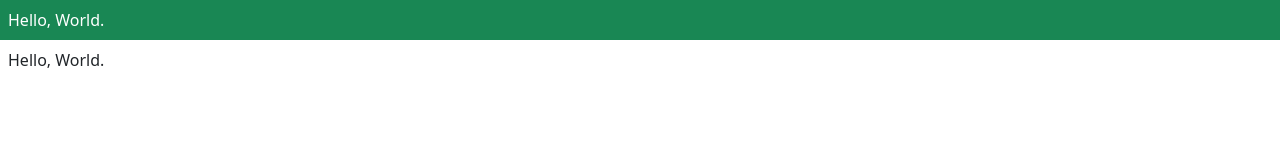
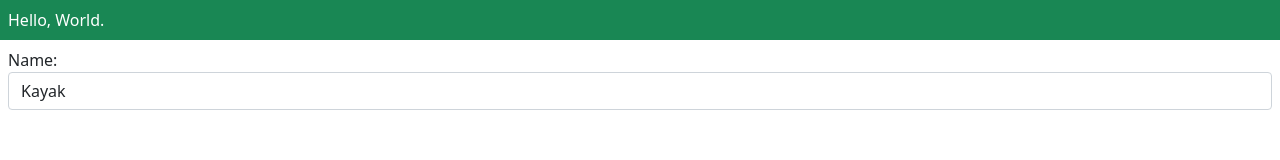
Before and after one commit to KingsLandingCS/example, an Angular app: page / in a window 1280 px wide. Shown: the top 160 px of the page. Built offline with nearby package versions, Linux system fonts and the light colour scheme.

Commit message:
learning

```diff
--- a/src/app/template.html
+++ b/src/app/template.html
@@ -1,6 +1,7 @@
 <div [ngClass]="'text-white p-2 bg-success m-2' + getClasses()">
   Hello, World.
 </div>
-<div ngClass="'text-white p-2 ' + getClasses()">
-  Hello, World.
+<div class="form-group m-2">
+  <label>Name:</label>
+  <input class="form-control" [value]="model.getProduct(1)?.name ?? 'None'" />
 </div>
```
